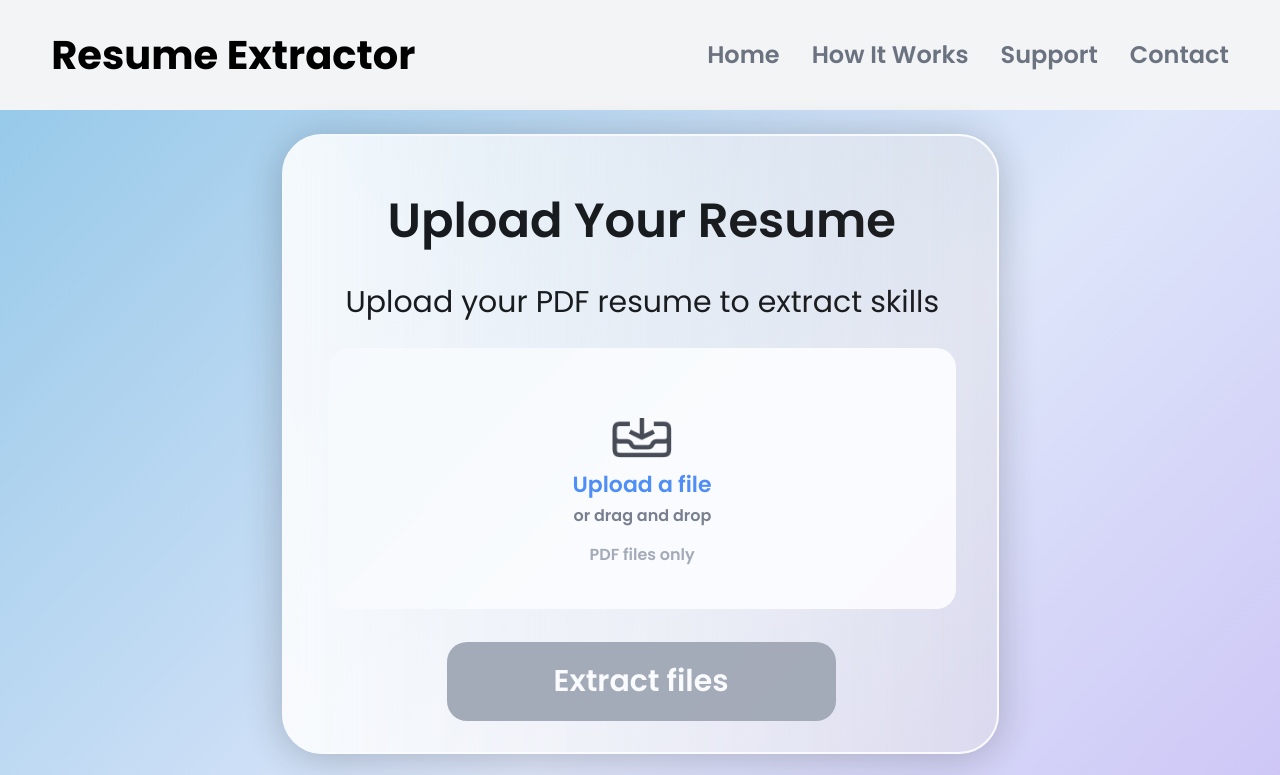
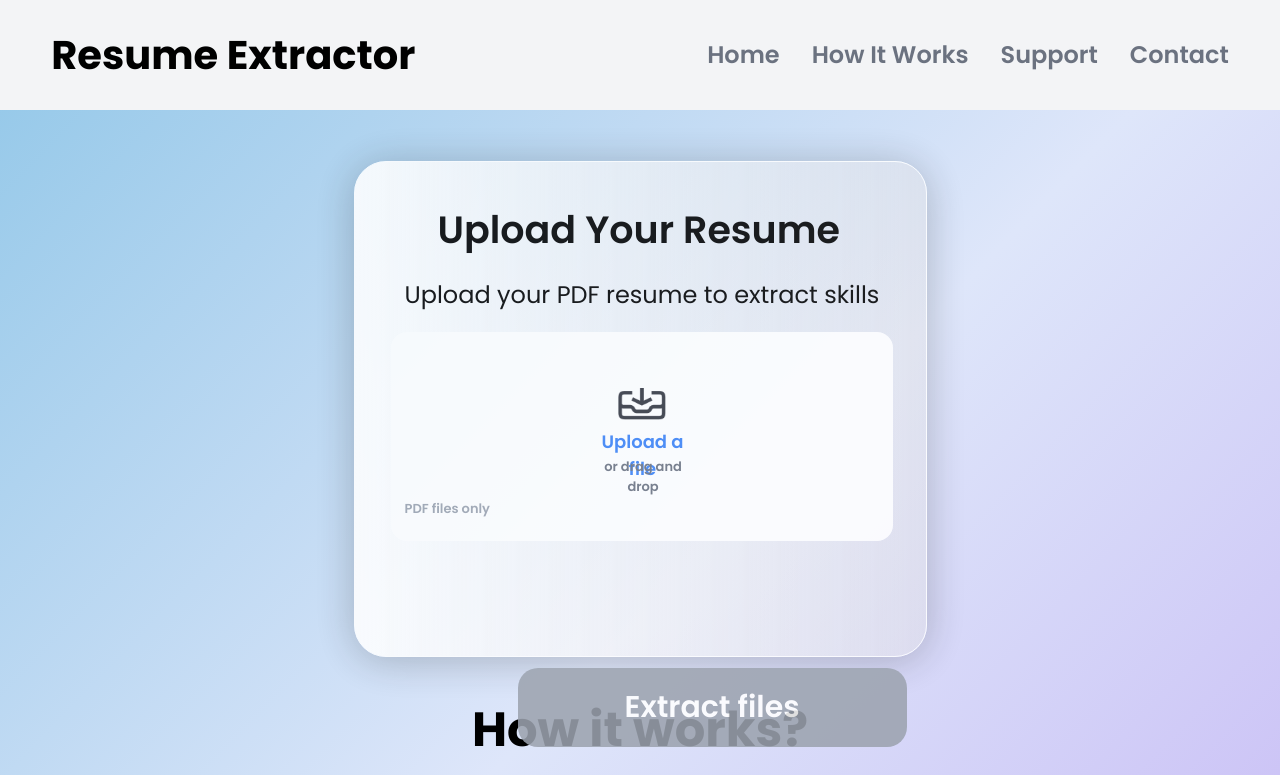
Before and after one commit to Fury044/Resume-Extractor-Final, a React (Vite) app in the folder frontend/: page / in a window 1280 px wide. Shown: the top 775 px of the page. Built offline with nearby package versions, Linux system fonts and the light colour scheme; no server answers.

Commit message:
Update Upload.jsx

```diff
--- a/frontend/src/pages/Upload.jsx
+++ b/frontend/src/pages/Upload.jsx
@@ -73,12 +73,12 @@ export default function Upload() {
   return (
     <>
       <div style={{width: '100%', height: '100%', position: 'relative', display: 'flex', justifyContent: 'center', alignItems: 'center', minHeight: 'calc(100vh - 250px)', marginTop: '0px'}}>
-        <div style={{width: 717, height: 620, left: 0, top: 0, position: 'relative', opacity: 0.87, background: 'linear-gradient(90deg, white 0%, rgba(228, 225, 225, 0.45) 100%)', boxShadow: '0px 4px 40px rgba(0, 0, 0, 0.25)', borderRadius: 40, border: '2px white solid'}}>
-          <div style={{left: 104, top: 49, position: 'absolute', color: 'black', fontSize: 48, fontFamily: 'Poppins', fontWeight: '600', wordWrap: 'break-word'}}>Upload Your Resume</div>
-          <div style={{left: 62, top: 144, position: 'absolute', color: 'black', fontSize: 30, fontFamily: 'Poppins', fontWeight: '400', wordWrap: 'break-word'}}>Upload your PDF resume to extract skills</div>
-          <div style={{width: 627, height: 261, left: 45, top: 212, position: 'absolute', background: 'white', borderRadius: 20,
-            border: isDragging ? '2px dashed #3B82F6' : 'none',
-            boxShadow: isDragging ? '0 0 0 4px #3B82F633' : undefined,
+        <div style={{width: 573, height: 496, left: 0, top: 0, position: 'relative', opacity: 0.87, background: 'linear-gradient(90deg, white 0%, rgba(228, 225, 225, 0.45) 100%)', boxShadow: '0px 4px 40px rgba(0, 0, 0, 0.25)', borderRadius: 32, border: '1.6px white solid'}}>
+          <div style={{left: 83, top: 39, position: 'absolute', color: 'black', fontSize: 38, fontFamily: 'Poppins', fontWeight: '600', wordWrap: 'break-word'}}>Upload Your Resume</div>
+          <div style={{left: 50, top: 115, position: 'absolute', color: 'black', fontSize: 24, fontFamily: 'Poppins', fontWeight: '400', wordWrap: 'break-word'}}>Upload your PDF resume to extract skills</div>
+          <div style={{width: 502, height: 209, left: 36, top: 170, position: 'absolute', background: 'white', borderRadius: 16,
+            border: isDragging ? '1.6px dashed #3B82F6' : 'none',
+            boxShadow: isDragging ? '0 0 0 3.2px #3B82F633' : undefined,
             cursor: 'pointer',
           }}
             onDragOver={handleDragOver}
@@ -102,22 +102,20 @@ export default function Upload() {
               style={{
                 position: 'absolute',
                 left: '50%',
-                top: 60,
+                top: 48,
                 transform: 'translateX(-50%)',
-                width: '60px',
-                height: '60px',
+                width: '48px',
+                height: '48px',
                 objectFit: 'contain',
                 aspectRatio: '1/1',
                 userSelect: 'none'
               }}
             />
-            <div style={{width: 140, height: 99, left: 244, top: 120, position: 'absolute'}}>
-              <div style={{width: 140, height: 60, left: 0, top: 0, position: 'absolute'}}>
-                <div style={{left: 0, top: 0, position: 'absolute', color: '#3B82F6', fontSize: 22, fontFamily: 'Poppins', fontWeight: '600', wordWrap: 'break-word'}}>Upload a file</div>
-                <div style={{left: 1, top: 36, position: 'absolute', color: '#6B7280', fontSize: 16, fontFamily: 'Poppins', fontWeight: '600', wordWrap: 'break-word'}}>or drag and drop</div>
-              </div>
-              <div style={{left: 17, top: 75, position: 'absolute', color: '#9CA3AF', fontSize: 16, fontFamily: 'Poppins', fontWeight: '600', wordWrap: 'break-word'}}>PDF files only</div>
+            <div style={{width: 112, height: 79, left: 196, top: 96, position: 'absolute'}}>
+              <div style={{left: 0, top: 0, position: 'absolute', color: '#3B82F6', fontSize: 18, fontFamily: 'Poppins', fontWeight: '600', wordWrap: 'break-word'}}>Upload a file</div>
+              <div style={{left: 1, top: 29, position: 'absolute', color: '#6B7280', fontSize: 13, fontFamily: 'Poppins', fontWeight: '600', wordWrap: 'break-word'}}>or drag and drop</div>
             </div>
+            <div style={{left: 14, top: 167, position: 'absolute', color: '#9CA3AF', fontSize: 13, fontFamily: 'Poppins', fontWeight: '600', wordWrap: 'break-word'}}>PDF files only</div>
           </div>
           {file && (
             <div style={{margin: '20px 0 0 0', color: '#2563EB', fontSize: 18, fontFamily: 'Poppins', fontWeight: 500, textAlign: 'center'}}>
```
